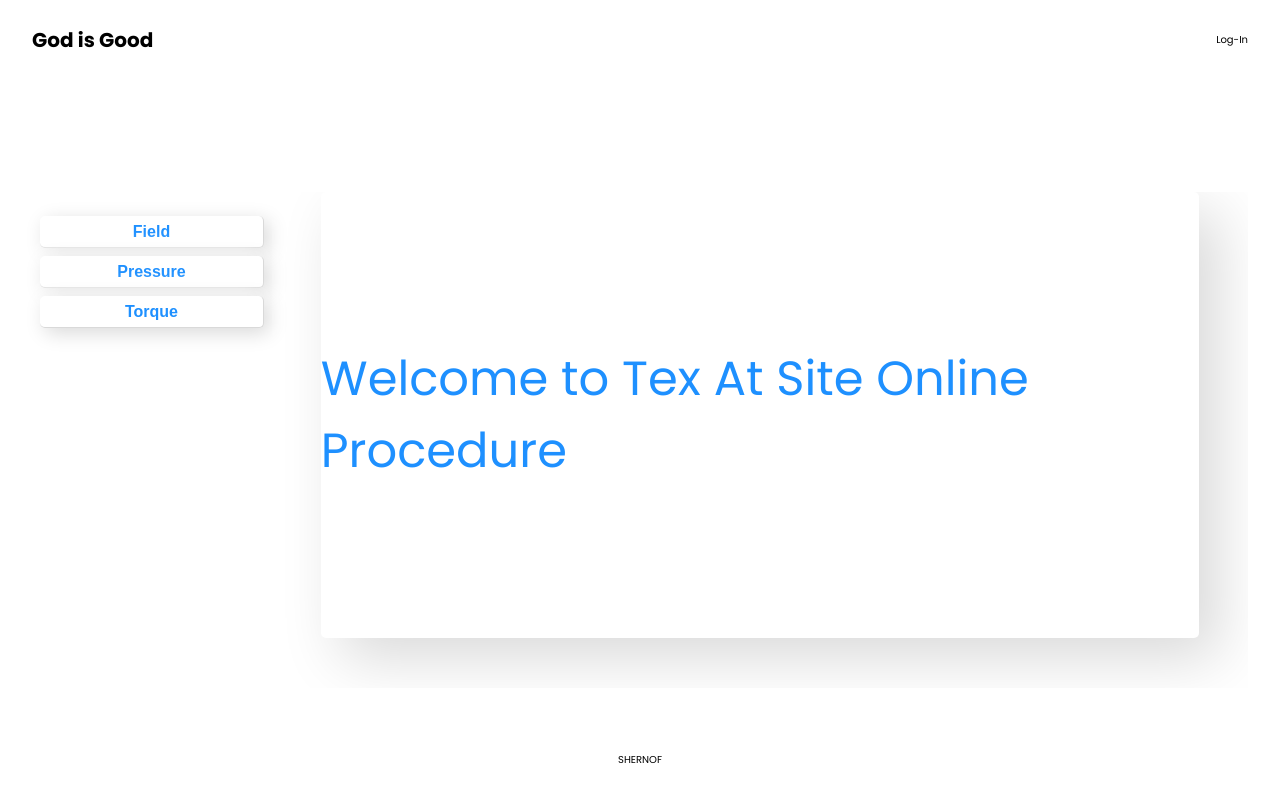
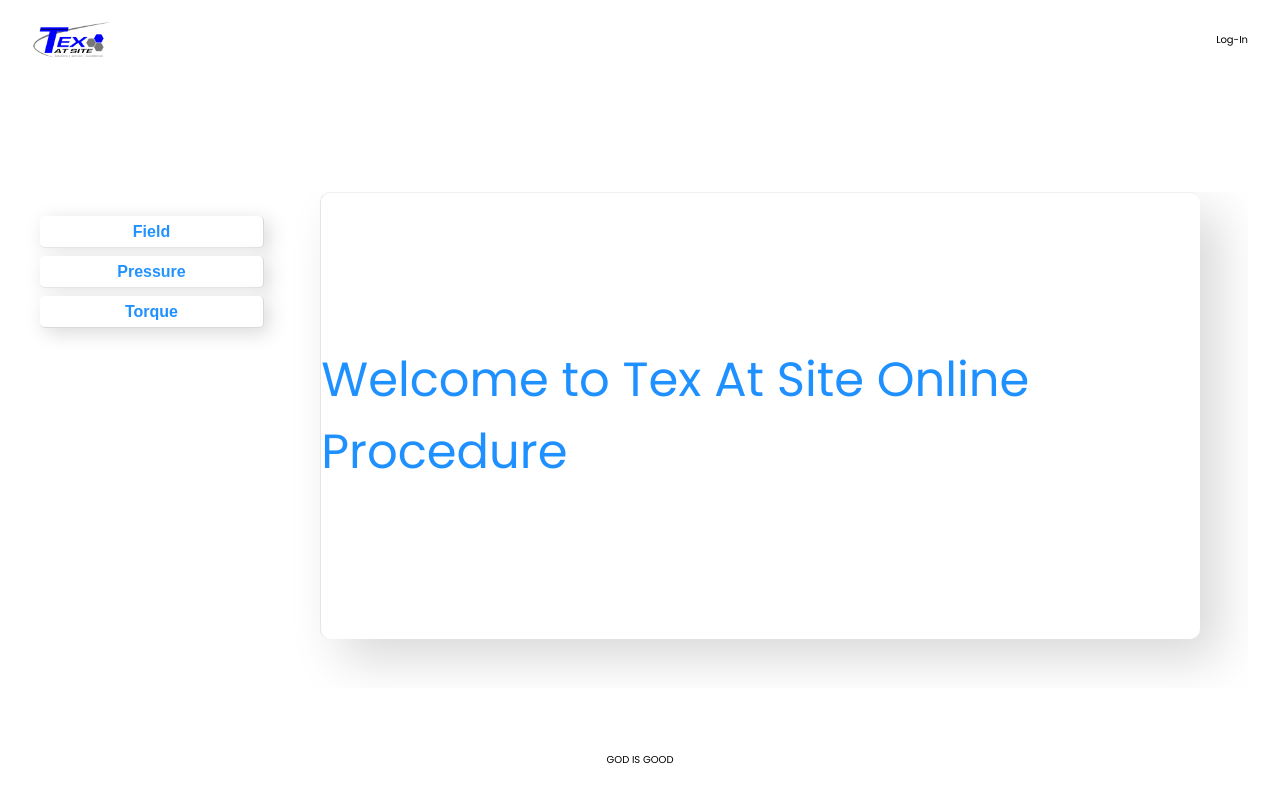
Before and after one commit to SHERNOF/toasted, a React (Create React App) app in the folder fe/: page / in a window 1280 px wide. Built offline with nearby package versions, Linux system fonts and the light colour scheme.

Commit message:
fixed the css of the header and welcome component

```diff
--- a/fe/package.json
+++ b/fe/package.json
@@ -10,6 +10,7 @@
     "react": "^17.0.2",
     "react-addons-css-transition-group": "^15.6.2",
     "react-dom": "^17.0.2",
+    "react-router-dom": "^6.2.1",
     "react-scripts": "5.0.0",
     "web-vitals": "^2.1.3"
   },
--- a/fe/src/components/Header/Header.jsx
+++ b/fe/src/components/Header/Header.jsx
@@ -1,10 +1,11 @@
 import './header.scss'
 import React from 'react'
+// import { Link } from 'react-router-dom'
 
 export default function Header() {
     return (
         <header className='header'>
-            <h1>God is Good</h1>
+            <a href='/' className='logo-container'><img className='logo-tex' src='/images/logo.PNG' alt='logo'/></a >
             <span>Log-In</span>
         </header>
     )
--- a/fe/src/components/Header/header.scss
+++ b/fe/src/components/Header/header.scss
@@ -4,5 +4,18 @@
     display: flex;
     justify-content: space-between;
     align-items: center;
-    padding:  2rem;
+    padding:   0 2rem;
+    height: 5rem;
+
+    & .logo-container {
+
+        width: 5rem;
+        height: 5rem;
+        // border: 1px solid red;
+
+        & .logo-tex {
+            width: 100%;
+            height: 100%;
+        }
+    }
 }
--- a/fe/src/components/footer/Footer.jsx
+++ b/fe/src/components/footer/Footer.jsx
@@ -4,7 +4,7 @@ import React from 'react'
 export default function Footer() {
     return (
         <footer className='footer'>
-            SHERNOF
+            GOD IS GOOD
         </footer>
     )
 }
--- a/fe/src/components/title/title.scss
+++ b/fe/src/components/title/title.scss
@@ -1,9 +1,11 @@
 .title-container{
     grid-area: title;
-     height: 100%;
+     height: 90%;
      display: flex;
      align-items: center;
      justify-content: flex-start;
+    //  border: 1px solid red;
+     background-color: rgb(241, 234, 234);
 
      & .proc-title{
          color: var(--pc);
--- a/fe/src/components/welcome/welcome.scss
+++ b/fe/src/components/welcome/welcome.scss
@@ -4,12 +4,14 @@
     align-items: center;
     position: relative;
 
-    border-radius: 5px;
+    border-radius: 10px;
     background: #ffffff;
-    box-shadow:  20px 20px 60px #d9d9d9,
-    -20px -20px 60px #ffffff;
+    box-shadow:  20px 20px 50px  #d9d9d9,
+    -20px -20px 50px  #ffffff;
     width: 90%;
     height: 90%;
+    border-top: 1px solid #f1eeee;
+    border-left: 1px solid #e9e3e3;
 
 
 
```
Also changed, not shown: 1 other file (tests, documents, lock files or other folders).
